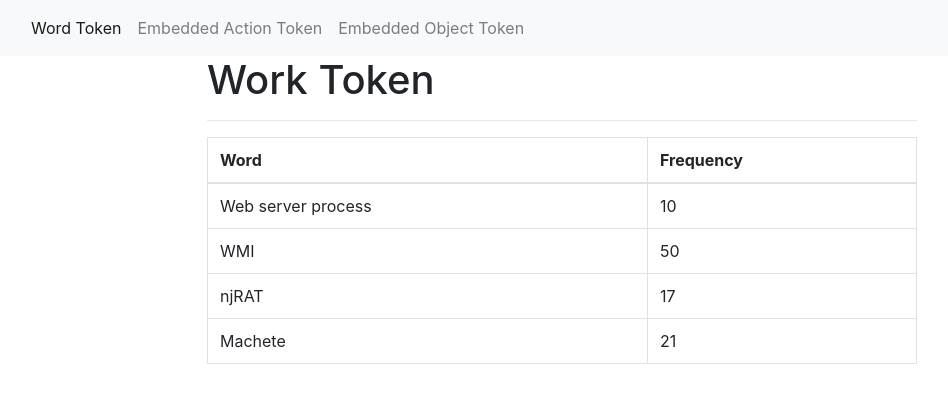
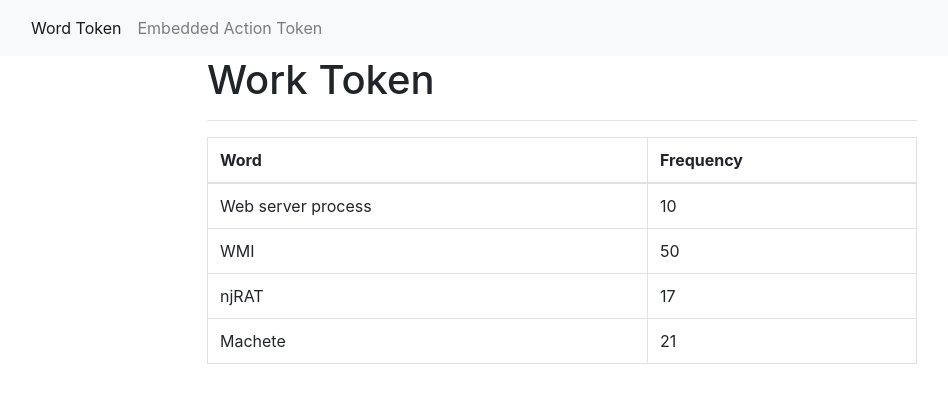
Before and after one commit to ShuvarthiDhar/json_file_read, a Django app: page /myapp/word_token/ in a window 1280 px wide. Shown: the top 403 px of the page, without its empty margins (78-1026 px from the left). Run offline with Django 3.2, Linux system fonts and the light colour scheme; some libraries are stand-ins or nearby versions.

Commit message:
menu change

```diff
--- a/project1/myapp/templates/myapp/base.html
+++ b/project1/myapp/templates/myapp/base.html
@@ -15,9 +15,9 @@
             <li class="nav-item">
               <a class="nav-link" href="{% url 'embedded_word_token' %}">Embedded Action Token</a>
             </li>
-            <li class="nav-item">
-              <a class="nav-link" href="{% url 'embedded_word_token' %}">Embedded Object Token</a>
-            </li>
+<!--            <li class="nav-item">-->
+<!--              <a class="nav-link" href="{% url 'embedded_obj_token' %}">Embedded Object Token</a>-->
+<!--            </li>-->
           </ul>
         </div>
     </div>
```
